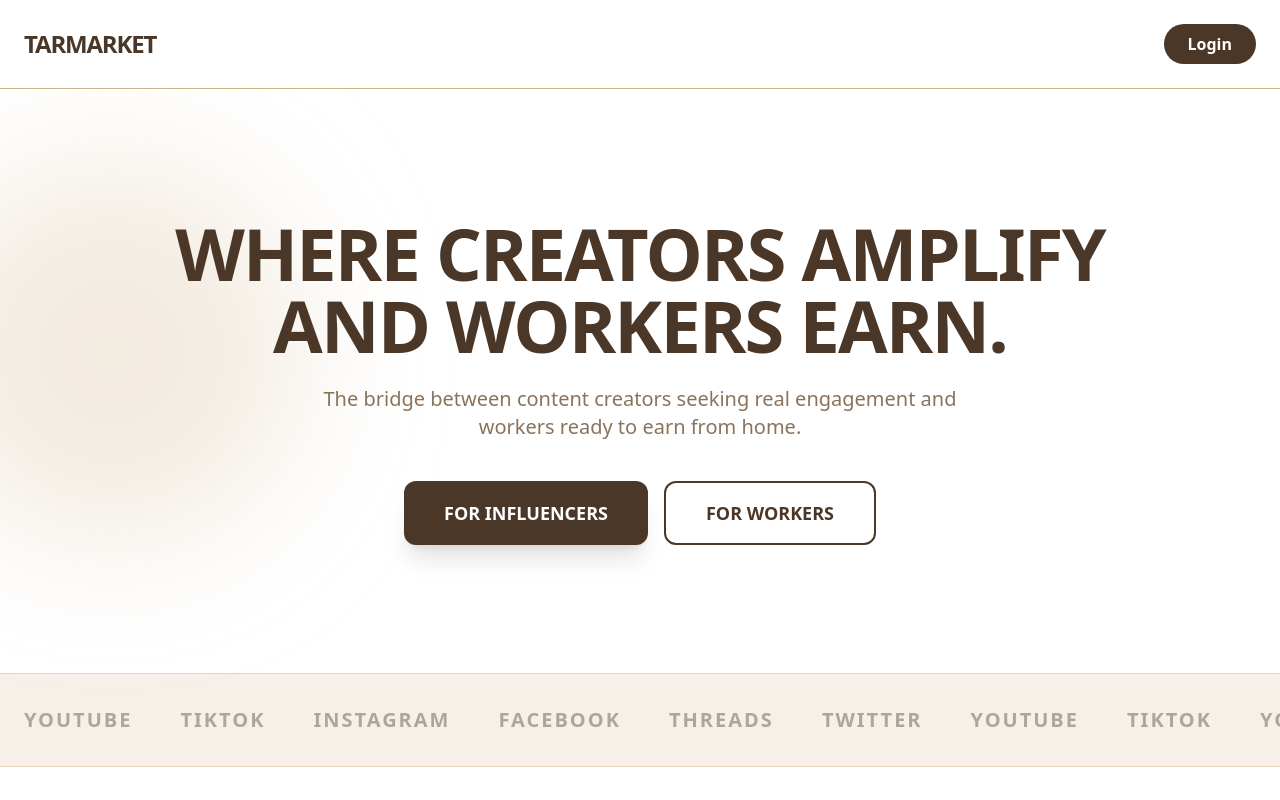
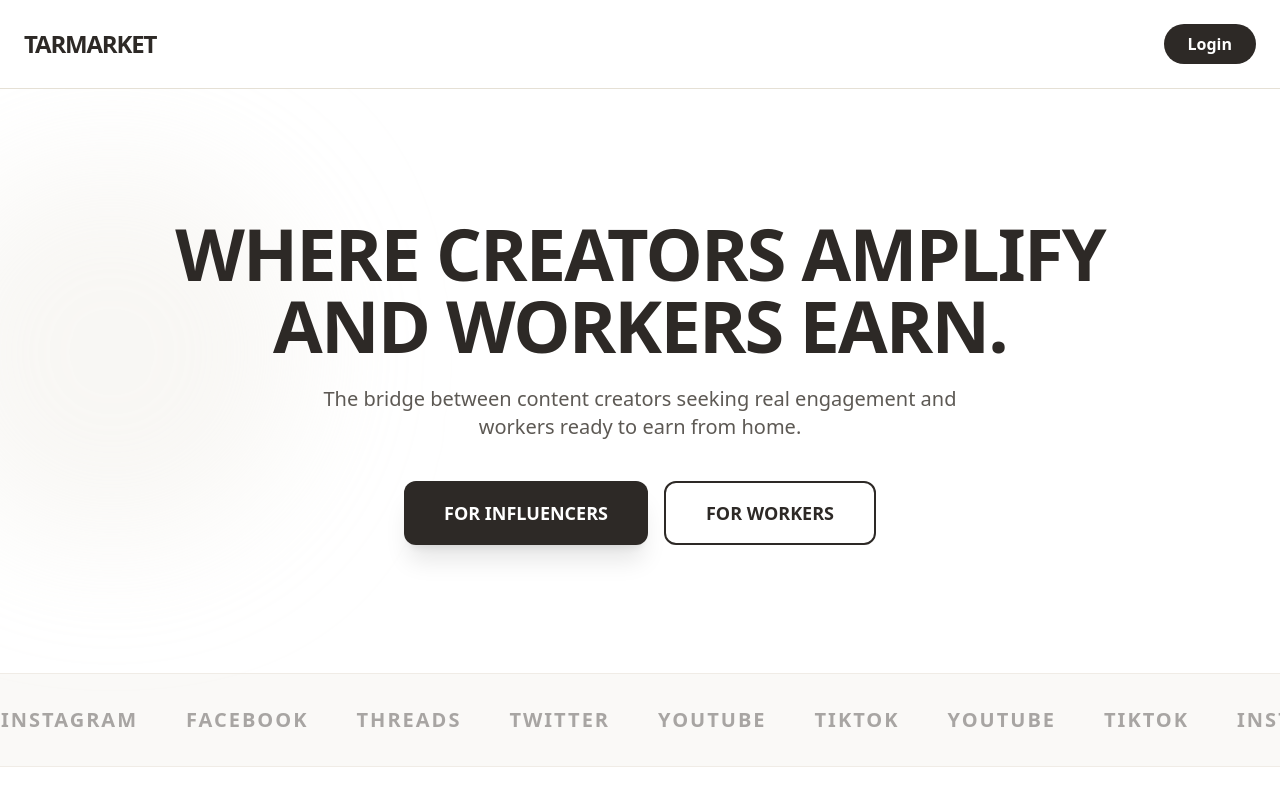
Before and after one commit to mojuba11/Tarmarket-pro, a React (Vite) app in the folder client/: page / in a window 1280 px wide. Shown: the top 800 px of the page. Built offline with nearby package versions, Linux system fonts and the light colour scheme.

Commit message:
Update Tailwind CSS configuration and colors

```diff
--- a/client/tailwind.config.js
+++ b/client/tailwind.config.js
@@ -1,18 +1,24 @@
 /** @type {import('tailwindcss').Config} */
-export default {
-  content: ["./index.html", "./src/**/*.{js,ts,jsx,tsx}"],
+module.exports = {
+  content: ["./src/**/*.{js,jsx,ts,tsx}"],
   theme: {
     extend: {
       colors: {
-        tarmarket: {
-          cream: '#FAF9F6',   // Background
-          tan: '#D2B48C',     // Accents/Cards
-          umber: '#4A3728',   // Text/Primary Buttons
-          sand: '#F4A460',    // Wallet/Highlight
-          clay: '#8B735B',    // Muted text
-        }
+        'tarmarket-cream': '#F9F7F2',
+        'tarmarket-tan': '#E5E0D5',
+        'tarmarket-umber': '#2D2926',
+        'tarmarket-clay': '#5D5954',
+      },
+      animation: {
+        'marquee': 'marquee 25s linear infinite',
+      },
+      keyframes: {
+        marquee: {
+          '0%': { transform: 'translateX(0%)' },
+          '100%': { transform: 'translateX(-100%)' },
+        },
       },
     },
   },
   plugins: [],
-}
+};
```
